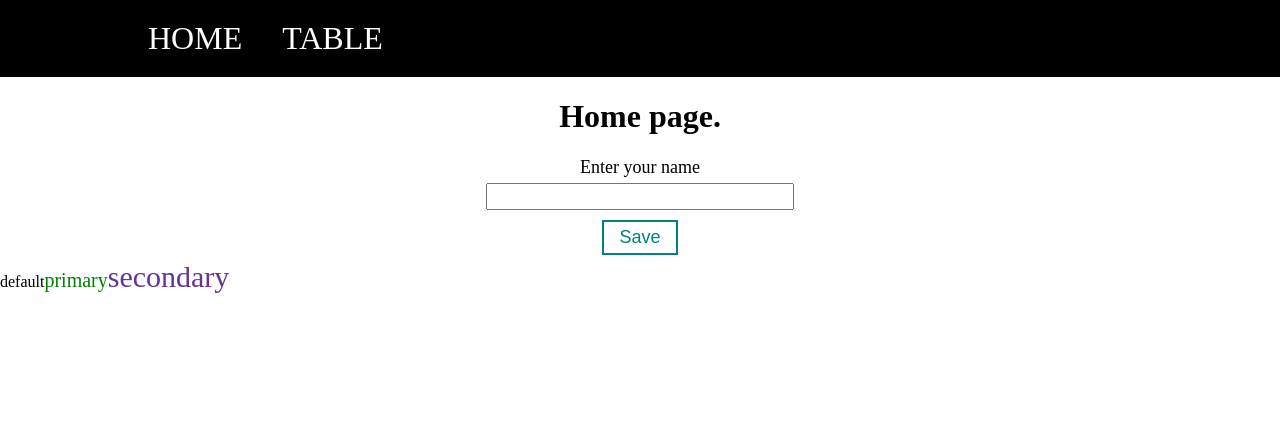
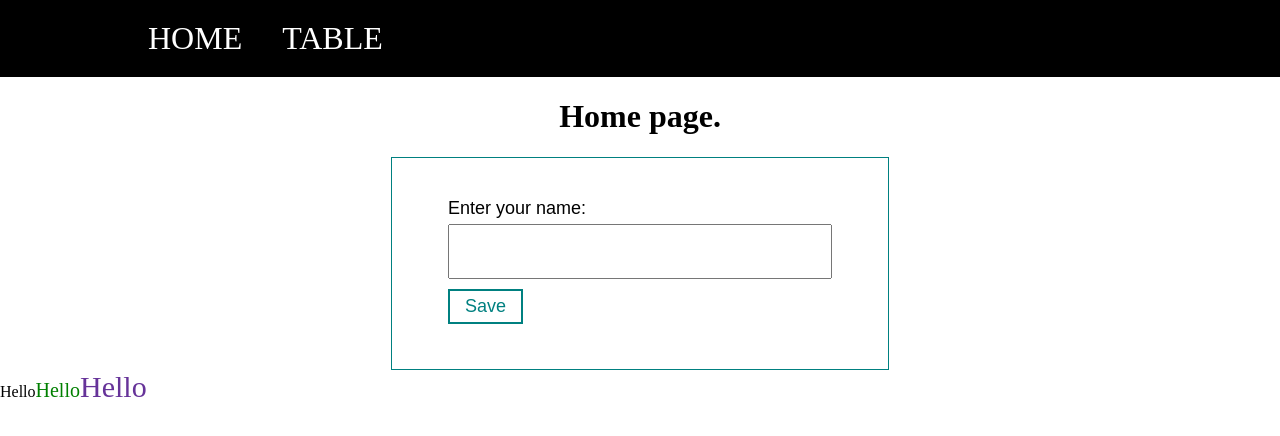
Before and after one commit to maksh2504/react_table, a React (Create React App) app: page / in a window 1280 px wide. Shown: the top 436 px of the page. Built offline with nearby package versions, Linux system fonts and the light colour scheme.

Commit message:
git commit

```diff
--- /dev/null
+++ b/src/components/EnterName.css
@@ -0,0 +1,11 @@
+.inputBox {
+    width: content-box;
+    justify-content: left;
+    border: 1px solid teal;
+    padding: 40px 56px;
+}
+
+.inputContainer {
+    display: flex;
+    justify-content: center;
+}
--- a/src/components/EnterName.tsx
+++ b/src/components/EnterName.tsx
@@ -3,7 +3,7 @@ import {useDispatch} from "react-redux";
 import {name} from "../store/slices/name";
 import MyInput from "./UI/MyInput/MyInput";
 import MyButton from "./UI/MyButton/MyButton";
-import MyLabel from "./UI/MyLabel/MyLabel";
+import './EnterName.css'
 
 const EnterName = () => {
     const [localName, setLocalName] = useState('')
@@ -16,10 +16,10 @@ const EnterName = () => {
     }
 
     return (
-        <div>
+        <div className='inputContainer'>
             <div className='inputBox'>
                 <MyInput
-                    label='Enter your name'
+                    label='Enter your name:'
                     type='text'
                     value={localName}
                     onChange={e => setLocalName(e.target.value)}
@@ -28,9 +28,6 @@ const EnterName = () => {
                     Save
                 </MyButton>
             </div>
-            <MyLabel type='default'>default</MyLabel>
-            <MyLabel type='primary'>primary</MyLabel>
-            <MyLabel type='secondary'>secondary</MyLabel>
         </div>
     );
 };
--- a/src/components/Header/Header.css
+++ b/src/components/Header/Header.css
@@ -14,13 +14,9 @@ header {
     display: flex;
 }
 
-.link, .mainName {
+.link {
     font-size: 32px;
     color: white;
     margin: 20px;
     text-decoration: none;
 }
-
-.mainName {
-    margin-left: auto;
-}
--- a/src/components/Header/Header.tsx
+++ b/src/components/Header/Header.tsx
@@ -2,6 +2,7 @@ import React from 'react';
 import { Link } from 'react-router-dom'
 import './Header.css'
 import {useAppSelector} from "../../hooks/useAppSelector";
+import MyLabel from "../UI/MyLabel/MyLabel";
 
 const Header = () => {
     const {name} = useAppSelector(state => state.name)
@@ -13,10 +14,9 @@ const Header = () => {
                     <Link to={'/'} className='link'>HOME</Link>
                     <Link to={'/table'} className='link'>TABLE</Link>
                 </div>
-
-                <div className='mainName'>
+                <MyLabel type='head'>
                     {name}
-                </div>
+                </MyLabel>
             </div>
         </header>
     );
--- a/src/components/UI/MyButton/MyButton.css
+++ b/src/components/UI/MyButton/MyButton.css
@@ -4,5 +4,5 @@
     font-size: 18px;
     background: transparent;
     border: 2px solid teal;
-    margin: 5px;
+    margin: 5px 0px;
 }
--- a/src/components/UI/MyInput/MyInput.css
+++ b/src/components/UI/MyInput/MyInput.css
@@ -1,19 +1,27 @@
 .myInputContainer {
     display: flex;
     flex-direction: column;
-    flex-wrap: wrap;
+    /*flex-wrap: wrap;*/
     align-content: center;
+    margin: 0px;
+    padding: 0px;
 }
 
 .myInput {
     width: 300px;
-    margin: 5px;
+    margin: 5px 0px;
     font-size: 18px;
     text-align: center;
-    color: teal;
+    /*color: teal;*/
+    padding: 15px 40px;
     /*border-color: teal;*/
     /*border-style: solid;*/
 }
+.myInput:focus {
+    outline: none;
+    border-color: teal;
+    border-style: solid;
+ }
 
 .myInputLabel {
     font-size: 18px;
--- a/src/components/UI/MyInput/MyInput.tsx
+++ b/src/components/UI/MyInput/MyInput.tsx
@@ -5,11 +5,15 @@ interface MyInputProps extends InputHTMLAttributes<HTMLInputElement> {
     label?: string;
 }
 
-const MyInput : FC <MyInputProps> = ({ label, type, value, ...props}) => {
+const MyInput : FC <MyInputProps> = ({
+                                         label,
+                                         type,
+                                         value,
+                                         onChange}) => {
     return (
         <div className='myInputContainer'>
-            <label className='myInputLabel'>{label}</label>
-            <input className='myInput' type={type} value={value} {...props}/>
+            <label className='myInputLabel' style={{fontFamily: 'Arial'}}>{label}</label>
+            <input className='myInput' type={type} value={value} onChange={onChange}/>
         </div>
     );
 };
--- a/src/components/UI/MyLabel/MyLabel.css
+++ b/src/components/UI/MyLabel/MyLabel.css
@@ -11,3 +11,11 @@
     font-size: 30px;
     color: rebeccapurple;
 }
+
+.head {
+    font-size: 32px;
+    color: white;
+    text-decoration: none;
+    margin: 20px 20px 20px auto;
+    padding: 0px;
+}
--- a/src/components/UI/MyLabel/MyLabel.tsx
+++ b/src/components/UI/MyLabel/MyLabel.tsx
@@ -5,9 +5,9 @@ interface MyLabelProps extends LabelHTMLAttributes<HTMLLabelElement> {
     type?: string;
 }
 
-const MyLabel : FC <MyLabelProps> = ({type, children, ...props}) => {
+const MyLabel : FC <MyLabelProps> = ({type, children}) => {
     return (
-        <label className={type} {...props}>
+        <label className={type}>
             {children}
         </label>
     );
--- a/src/pages/Home/HomePage.css
+++ b/src/pages/Home/HomePage.css
@@ -1,4 +1,4 @@
-.inputBox, .label {
+.label {
     text-align: center;
     justify-content: center;
 }
--- a/src/pages/Home/HomePage.tsx
+++ b/src/pages/Home/HomePage.tsx
@@ -1,6 +1,7 @@
 import React from 'react';
 import './HomePage.css'
 import EnterName from "../../components/EnterName";
+import MyLabel from "../../components/UI/MyLabel/MyLabel";
 
 const HomePage = () => {
     return (
@@ -9,6 +10,9 @@ const HomePage = () => {
                 Home page.
             </h1>
             <EnterName/>
+            <MyLabel type='default'>Hello</MyLabel>
+            <MyLabel type='primary'>Hello</MyLabel>
+            <MyLabel type='secondary'>Hello</MyLabel>
         </div>
     );
 };
```
Also changed, not shown: src/index.tsx (line endings or trailing spaces).
